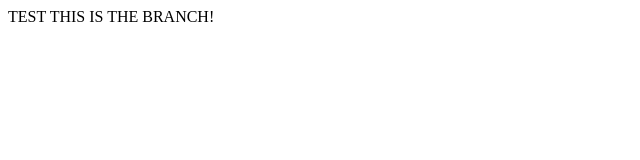
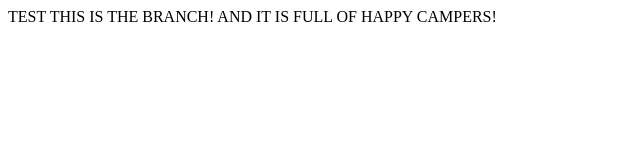
Before and after one commit to sro-orcasys/test001, a plain HTML site: page index.html in a window 1280 px wide. Shown: the whole page, without its empty margins (0-640 px from the left). Drawn offline with Linux system fonts and the light colour scheme.

Commit message:
happy campers

```diff
--- a/index.html
+++ b/index.html
@@ -2,6 +2,6 @@
 <head></head>
 <body>
 TEST
-THIS IS THE BRANCH!
+THIS IS THE BRANCH! AND IT IS FULL OF HAPPY CAMPERS!
 </body>
 </html>
```
